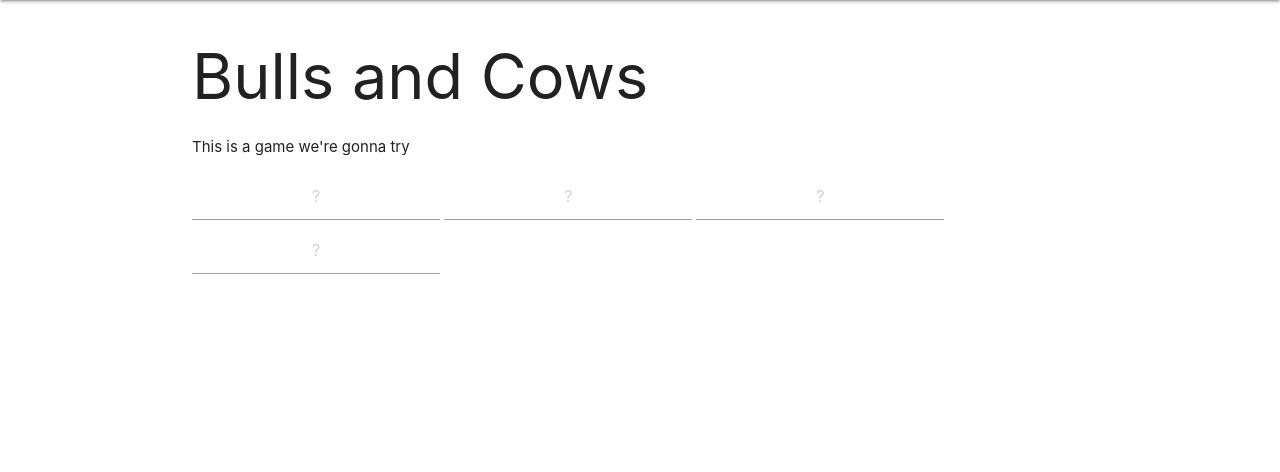
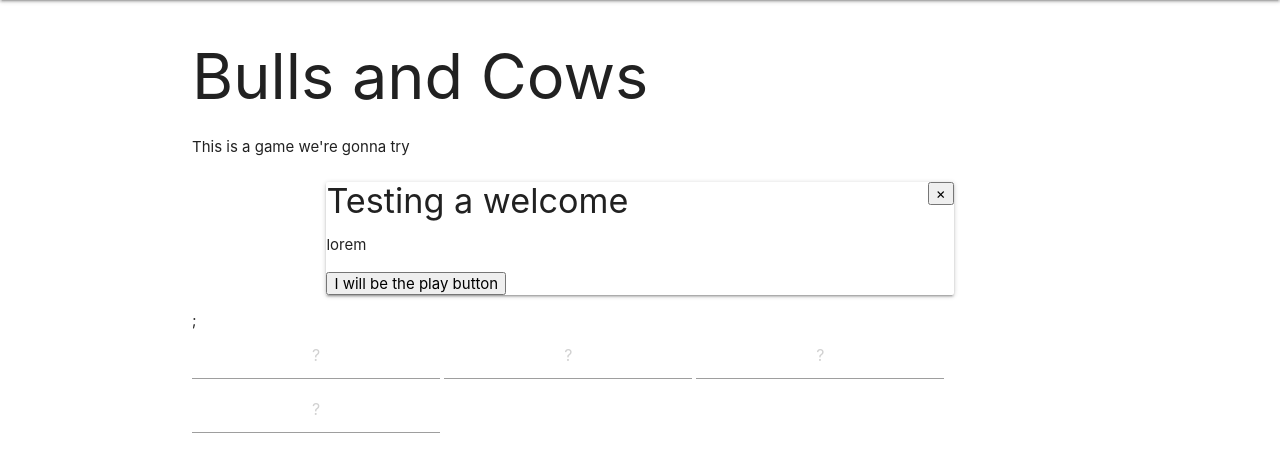
Before and after one commit to Zidane-Timothy/EliteEmployees, a Flask app: template App/templates/index.html in a window 1280 px wide. Shown: the part 64-536 px from the top of the page. Run offline with Flask 3, Linux system fonts and the light colour scheme; the template is opened without the code that fills it, so the values that code supplies are empty.

Commit message:
test
testing commits to git

```diff
--- a/App/templates/index.html
+++ b/App/templates/index.html
@@ -6,7 +6,7 @@ block page %}Bulls and Cows{% endblock %} {{ super() }} {% block content %}
 {% endif %}
 <p>This is a game we're gonna try</p>
 
-<!-- <div class="container" style="align-items: center justify-content: centertranslate(-50%, -50%)" data-closable="slide-out-right">
+<div class="container" style="align-items: center justify-content: centertranslate(-50%, -50%)" data-closable="slide-out-right">
   <div class="card">
 
     <button class="close-button right" aria-label="Close alert" type="button" data-close>
@@ -16,7 +16,7 @@ block page %}Bulls and Cows{% endblock %} {{ super() }} {% block content %}
     <p>lorem</p>
     <button>I will be the play button</button>
   </div>
-</div>;  -->
+</div>;
 
 <!-- <div class="modal" tabindex="-1" role="dialog">
   <div class="modal-dialog" role="document">
```
